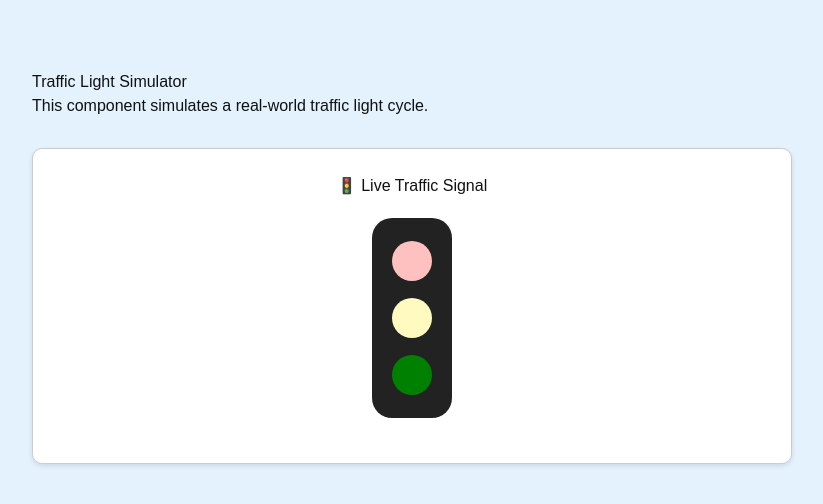
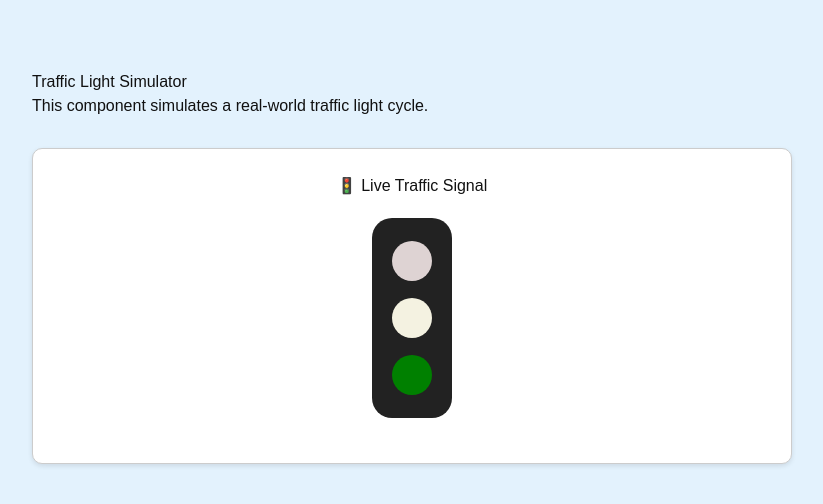
Before and after one commit to PujaRaj356/Test-app, a Next.js app: page /simulator in a window 1280 px wide. Shown: the top 504 px of the page, without its empty margins (228-1051 px from the left). Built offline with nearby package versions, Linux system fonts and the light colour scheme.

Commit message:
css changes made

```diff
--- a/src/styles/globals.css
+++ b/src/styles/globals.css
@@ -68,11 +68,11 @@ body {
 }
 
 .active-red {
-  background: red;
+  background: rgb(255, 0, 0);
 }
 
 .dim-red {
-  background: #ffc0c0;
+  background: #ded3d3;
 }
 
 .active-yellow {
@@ -80,7 +80,7 @@ body {
 }
 
 .dim-yellow {
-  background: #fffac0;
+  background: #f4f2e1;
 }
 
 .active-green {
@@ -88,5 +88,5 @@ body {
 }
 
 .dim-green {
-  background: #c0ffc0;
+  background: #d3f1d3;
 }
```
